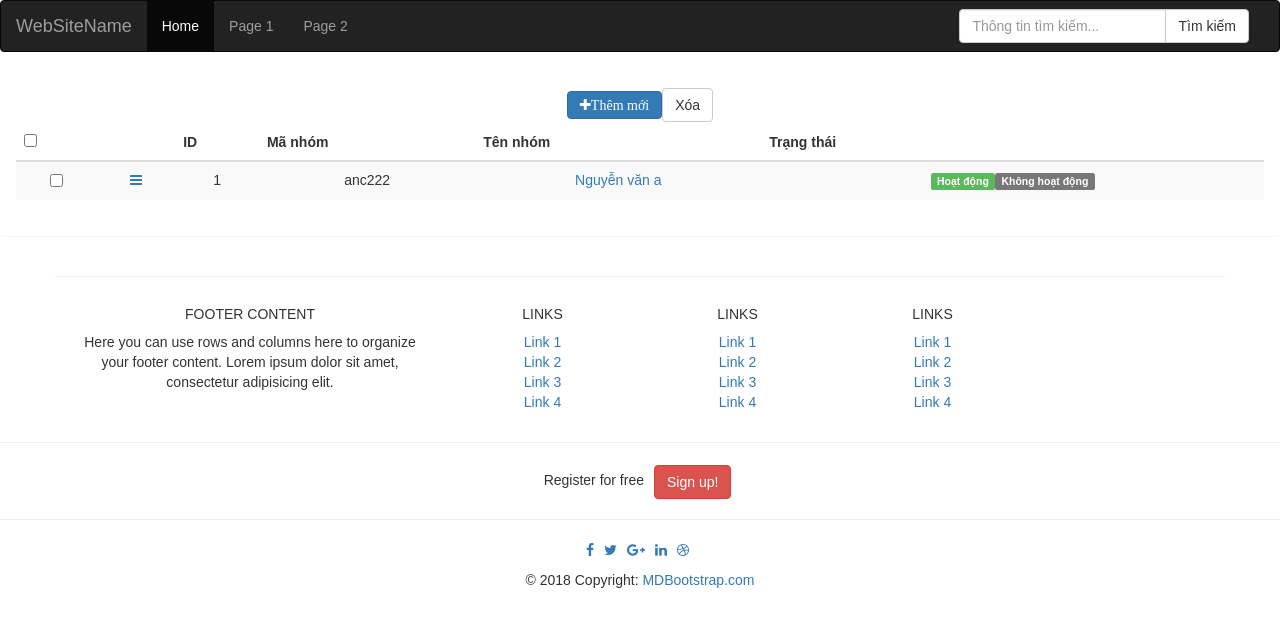
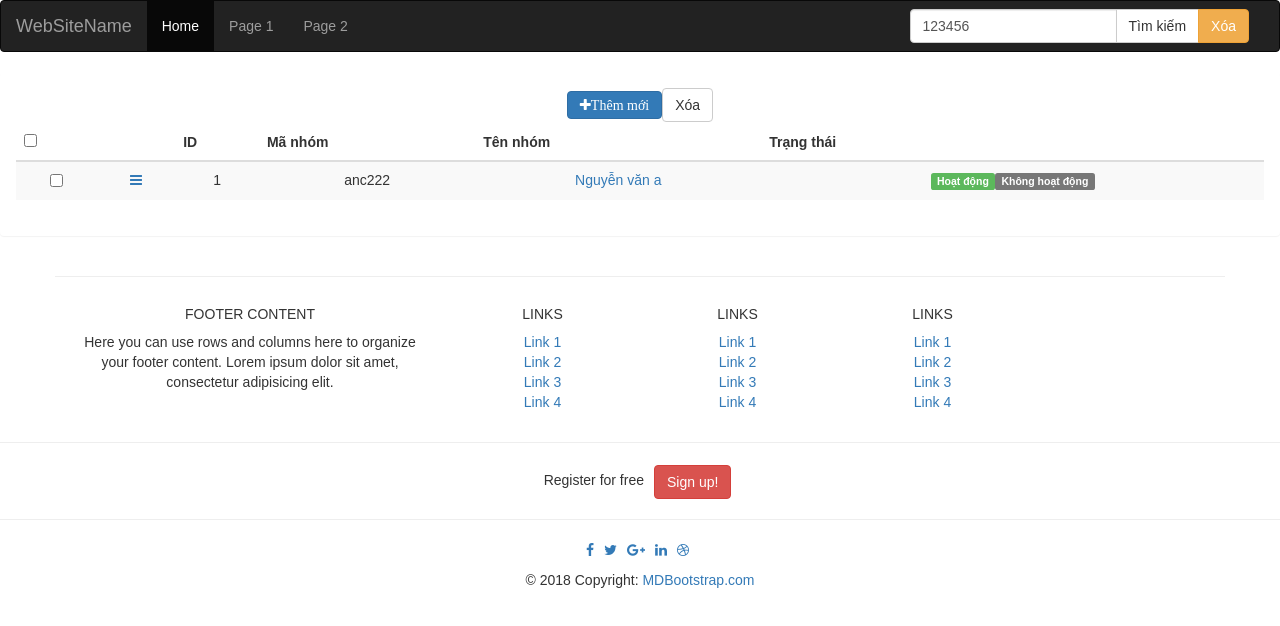
Before and after one commit to DoanhNC/reactjs-dev, a React (Create React App) app: page / in a window 1280 px wide. Shown: the top 626 px of the page. Built offline with nearby package versions, Linux system fonts and the light colour scheme.

Commit message:
doanh ..

```diff
--- a/src/component/Header/Search.js
+++ b/src/component/Header/Search.js
@@ -1,15 +1,35 @@
 import React, { Component }
 from 'react';
 class Search extends Component {
+
+    constructor(props){
+        super(props);
+        this.state = {
+            'strSearch': '123456'
+        };
+        this.btnSearch = this.btnSearch.bind(this);
+        this.btnClear = this.btnClear.bind(this);
+        this.handleChange = this.handleChange.bind(this);
+    }
+    btnSearch(){
+        console.log('search', this.state.strSearch);
+    };
+    btnClear(){
+        this.setState({strSearch: ''});
+    }
+    handleChange(event){
+      this.setState({strSearch: event.target.value});
+    };
     render() {
         return (
                 <div>
                     <form className="navbar-form navbar-right" action="/action_page.php">
                         <div className="col-lg-12">
                             <div className="input-group">
-                                <input type="text" className="form-control" placeholder="Thông tin tìm kiếm..." />
+                                <input type="text" className="form-control" value={this.state.strSearch} onChange={this.handleChange} placeholder="Thông tin tìm kiếm..." />
                                 <span className="input-group-btn">
-                                    <button className="btn btn-default" type="button">Tìm kiếm</button>
+                                    <button className="btn btn-default" type="button" onClick={this.btnSearch}>Tìm kiếm</button>
+                                    <button className="btn btn-warning" type="button" onClick={this.btnClear}>Xóa</button>
                                 </span>
                             </div>
                         </div>
```
